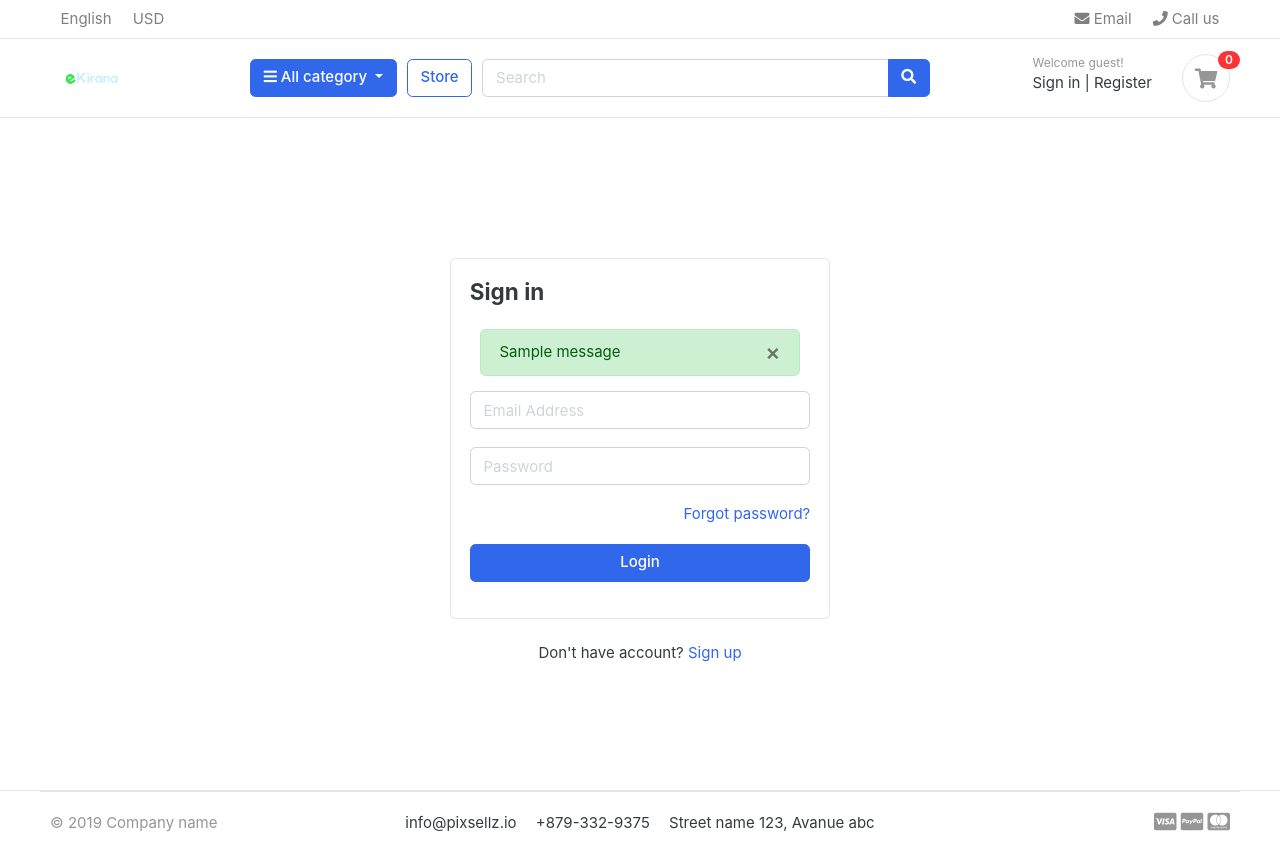
After one commit to Rajaxroy/GreatKartDjango, a Django app: page /accounts/login/ in a window 1280 px wide. The commit adds this page. Run offline with Django 4.2, Linux system fonts and the light colour scheme; tables that the repository leaves empty hold one stand-in row (values such as "Sample post"); one stand-in notice (Sample message) is shown; some libraries are stand-ins or nearby versions; some web fonts are replaced.

Commit message:
login logout register function add

```diff
--- /dev/null
+++ b/accounts/urls.py
@@ -0,0 +1,8 @@
+from django.urls import path
+from . import views
+
+urlpatterns = [
+    path('register/', views.register, name='register' ),
+    path('login/', views.login, name='login' ),
+    path('logout/', views.logout, name='logout' )
+]
--- a/accounts/views.py
+++ b/accounts/views.py
@@ -1,3 +1,56 @@
-from django.shortcuts import render
+from django.shortcuts import render, redirect
+from .forms import RegistrationForm
+from .models import Account
+from django.contrib import messages, auth
+from django.contrib.auth.decorators import login_required
+
+from django.views.decorators.csrf import requires_csrf_token
 
 # Create your views here.
+@requires_csrf_token
+def register(request):
+    if request.method == 'POST':
+        form = RegistrationForm(request.POST)
+        if form.is_valid():
+            first_name = form.cleaned_data['first_name']
+            last_name = form.cleaned_data['last_name']
+            phone_number = form.cleaned_data['phone_number']
+            email = form.cleaned_data['email']
+            password = form.cleaned_data['password']
+            username = email.split("@")[0]
+            user = Account.objects.create_user(first_name=first_name, last_name=last_name, email=email, username=username, password=password)
+            user.phone_number = phone_number
+            user.save()
+            messages.success(request, 'Thank you for registering with us')
+            return redirect('register')
+
+    else:
+        form = RegistrationForm()
+    context = {
+        'form': form,
+    }
+    return render(request, 'accounts/register.html', context)
+
+@requires_csrf_token
+def login(request):
+    if request.method == 'POST':
+        email = request.POST['email']
+        password = request.POST['password']
+        user = auth.authenticate(email=email, password=password)
+        if user is not None:
+            auth.login(request, user)
+            messages.success(request, 'You are now logged in.')
+            return redirect('home')
+
+        else:
+            messages.error(request, 'Invalid login credentials')
+            return redirect('login')
+
+
+    return render(request, 'accounts/login.html')
+
+@login_required(login_url = 'login')
+def logout(request):
+    auth.logout(request)
+    messages.success(request, 'You are logged out.')
+    return redirect('login')
--- a/eKirana/settings.py
+++ b/eKirana/settings.py
@@ -137,3 +137,9 @@ MEDIA_ROOT = BASE_DIR /'media'
 # https://docs.djangoproject.com/en/4.2/ref/settings/#default-auto-field
 
 DEFAULT_AUTO_FIELD = 'django.db.models.BigAutoField'
+
+
+from django.contrib.messages import constants as messages
+MESSAGE_TAGS = {
+    messages.ERROR: 'danger',
+}
--- a/eKirana/urls.py
+++ b/eKirana/urls.py
@@ -25,4 +25,6 @@ urlpatterns = [
     path('', views.home, name='home'),
     path('store/', include('store.urls')),
     path('cart/', include('carts.urls')),
+    path('accounts/', include('accounts.urls')),
+
 ] + static(settings.MEDIA_URL, document_root=settings.MEDIA_ROOT)
--- /dev/null
+++ b/templates/accounts/login.html
@@ -0,0 +1,42 @@
+{% extends 'base.html' %}
+{% load static %}
+{% block content %}
+
+
+<!-- ========================= SECTION CONTENT ========================= -->
+<section class="section-conten padding-y" style="min-height:84vh">
+
+    <!-- ============================ COMPONENT LOGIN   ================================= -->
+        <div class="card mx-auto" style="max-width: 380px; margin-top:100px;">
+          <div class="card-body">
+          <h4 class="card-title mb-4">Sign in</h4>
+          {% include 'includes/alerts.html' %}
+      <form action="{% url 'login' %}" method="POST">
+    {% csrf_token %}
+          <div class="form-group">
+			 <input type="email" class="form-control" placeholder="Email Address" name="email">
+          </div> <!-- form-group// -->
+          <div class="form-group">
+			<input type="password" class="form-control" placeholder="Password" name="password">
+          </div> <!-- form-group// -->
+
+          <div class="form-group">
+          	<a href="" class="float-right">Forgot password?</a>
+
+          </div> <!-- form-group form-check .// -->
+          <div class="form-group">
+              <button type="submit" class="btn btn-primary btn-block"> Login  </button>
+          </div> <!-- form-group// -->
+      </form>
+          </div> <!-- card-body.// -->
+        </div> <!-- card .// -->
+
+         <p class="text-center mt-4">Don't have account? <a href="{% url 'register' %}">Sign up</a></p>
+         <br><br>
+    <!-- ============================ COMPONENT LOGIN  END.// ================================= -->
+
+
+    </section>
+    <!-- ========================= SECTION CONTENT END// ========================= -->
+
+{% endblock %}
--- /dev/null
+++ b/templates/includes/alerts.html
@@ -0,0 +1,13 @@
+{% if messages %}
+
+    {% for message in messages %}
+    <div id="message" class="container">
+    <div {% if message.tags %} class="alert alert-{{ message.tags }}"{% endif %} role="alert">
+      <button type="button" class="close" data-dismiss="alert"><span aria-hidden="true">&times;</span></button>
+        {% if message.level == DEFAULT_MESSAGE_LEVELS.ERROR %}Error: {% endif %}
+        {{ message }}
+    </div>
+    </div>
+    {% endfor %}
+
+{% endif %}
--- a/templates/includes/header.html
+++ b/templates/includes/header.html
@@ -39,13 +39,23 @@
         </div> <!-- col.// -->
         <div class="col-lg-3 col-sm-6 col-8 order-2 order-lg-3">
                     <div class="d-flex justify-content-end mb-3 mb-lg-0">
+                        {% if user.id is None %}
                         <div class="widget-header">
-                            <small class="title text-muted">Welcome guest!</small>
-                            <div>
-                                <a href="./signin.html">Sign in</a> <span class="dark-transp"> | </span>
-                                <a href="./register.html"> Register</a>
-                            </div>
+                          <small class="title text-muted">Welcome guest!</small>
+                          <div>
+                            <a href="{% url 'login' %}">Sign in</a> <span class="dark-transp"> | </span>
+                            <a href="{% url 'register' %}"> Register</a>
+                          </div>
                         </div>
+                        {% else %}
+                        <div class="widget-header">
+                          <small class="title text-muted">Welcome {{user.first_name}}!</small>
+                          <div>
+                            <a href="">Dashboard</a> <span class="dark-transp"> | </span>
+                            <a href="{% url 'logout' %}"> Logout</a>
+                          </div>
+                        </div>
+                        {% endif %}
                         <a href="{% url 'cart' %}" class="widget-header pl-3 ml-3">
                             <div class="icon icon-sm rounded-circle border"><i class="fa fa-shopping-cart"></i></div>
                             <span class="badge badge-pill badge-danger notify">{{ cart_count }}</span>
```
Also changed, not shown: accounts/forms.py (added, +36 -0 lines), templates/accounts/register.html (added, +69 -0 lines).
